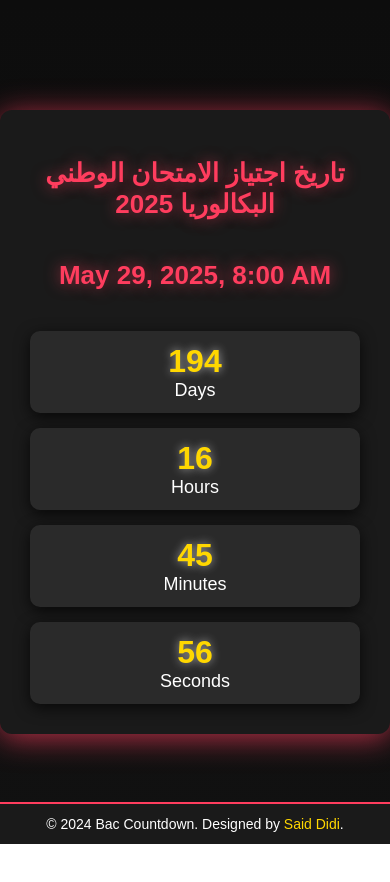
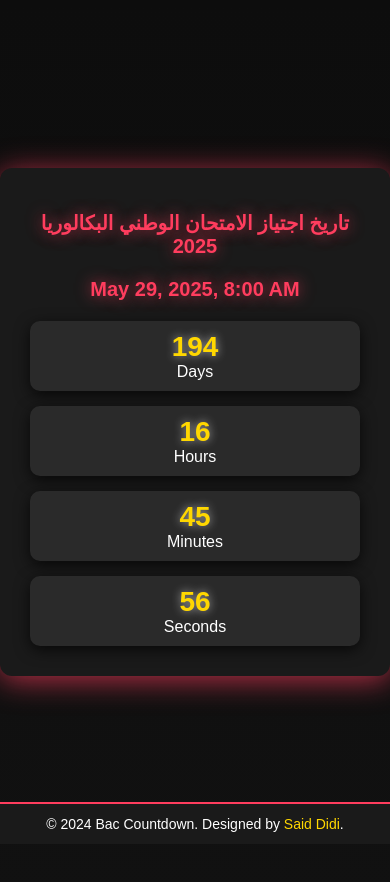
Before and after one commit to Saiddidi/second-cpontdown, a plain HTML site: page index.html in a window 390 px wide. Before the commit the page ends 844 px from the top, so only its background shows below. Drawn offline with Linux system fonts and the light colour scheme.

Commit message:
Update style.css

```diff
--- a/style.css
+++ b/style.css
@@ -1,91 +1,98 @@
-/* Body Styling */
+:root {
+  --theme-color: #ff3d5e;
+  --secondary-color: #ffd700;
+  --bg-color: #0d0d0d;
+  --bg-gradient-end: #111;
+  --container-bg: #1a1a1a;
+  --box-bg: #2a2a2a;
+  --text-color: #fff;
+  --shadow-color: rgba(255, 61, 94, 0.7);
+  --hover-glow: rgba(255, 61, 94, 0.9);
+}
+
 body {
   background: linear-gradient(
     to bottom,
-    #0d0d0d,
-    #111
-  ); /* Dark gradient background */
-  color: #ff3d5e; /* Main theme color */
-  font-family: "Arial", sans-serif; /* Clean, simple font */
+    var(--bg-color),
+    var(--bg-gradient-end)
+  );
+  color: var(--theme-color);
+  font-family: "Arial", sans-serif;
   display: flex;
-  flex-direction: column; /* Adjust for footer */
+  flex-direction: column;
   justify-content: center;
   align-items: center;
   height: 100vh;
   margin: 0;
   overflow: hidden;
+  padding-bottom: 60px; /* Avoid footer overlap */
 }
 
-/* Countdown Container Styling */
 .countdown-container {
   text-align: center;
   padding: 30px;
   border-radius: 12px;
-  background-color: #1a1a1a; /* Darker container background */
-  box-shadow: 0 4px 30px rgba(255, 61, 94, 0.7); /* Soft glowing effect */
+  background-color: var(--container-bg);
+  box-shadow: 0 4px 30px var(--shadow-color);
 }
 
-/* Heading Styling */
 h1 {
   font-size: 26px;
   margin-bottom: 40px;
-  color: #ff3d5e; /* Main theme color */
-  text-shadow: 0 0 15px rgba(255, 61, 94, 0.6); /* Glowing text effect */
+  color: var(--theme-color);
+  text-shadow: 0 0 15px var(--shadow-color);
 }
 
-/* Countdown Box Styling */
 #countdown {
   display: flex;
   justify-content: space-around;
+  flex-wrap: wrap;
   gap: 30px;
 }
 
 .time {
   font-size: 20px;
-  background-color: #2a2a2a; /* Darker box for contrast */
+  background-color: var(--box-bg);
   padding: 20px;
   border-radius: 10px;
   text-align: center;
-  color: #fff;
-  box-shadow: 0 4px 15px rgba(0, 0, 0, 0.7); /* Soft shadow for depth */
-  transition: transform 0.3s ease, box-shadow 0.3s ease; /* Smooth animations */
+  color: var(--text-color);
+  box-shadow: 0 4px 15px rgba(0, 0, 0, 0.7);
+  transition: transform 0.3s ease, box-shadow 0.3s ease;
 }
 
 .time:hover {
-  box-shadow: 0 0 25px rgba(255, 61, 94, 0.9); /* Bright glow effect on hover */
-  transform: translateY(-5px); /* Slight lift effect */
+  box-shadow: 0 0 25px var(--hover-glow);
+  transform: translateY(-5px);
 }
 
-/* Number Styling */
 span {
   font-size: 40px;
   font-weight: bold;
   display: block;
-  color: #ffd700; /* Bright yellow for numbers */
-  text-shadow: 0 0 10px rgba(255, 255, 255, 0.6); /* Subtle glow on numbers */
-  transition: transform 0.2s ease-in-out; /* Smooth scaling */
+  color: var(--secondary-color);
+  text-shadow: 0 0 10px rgba(255, 255, 255, 0.6);
+  transition: transform 0.2s ease-in-out;
 }
 
 span:active {
-  transform: scale(1.1); /* Slight scale on click */
+  transform: scale(1.1);
 }
 
-/* Footer Styling */
 footer {
-  margin-top: 40px;
-  padding: 12px 0;
-  background-color: #1a1a1a; /* Dark footer */
-  color: #fff;
-  width: 100%;
+  background-color: var(--container-bg);
+  color: var(--text-color);
+  border-top: 2px solid var(--theme-color);
   text-align: center;
   font-size: 14px;
-  border-top: 2px solid #ff3d5e;
+  width: 100%;
   position: absolute;
   bottom: 0;
+  padding: 12px 0;
 }
 
 footer a {
-  color: #ffd700; /* Bright yellow for links */
+  color: var(--secondary-color);
   text-decoration: none;
 }
 
@@ -109,3 +116,19 @@ footer a:hover {
     font-size: 32px;
   }
 }
+
+@media (max-width: 480px) {
+  h1 {
+    font-size: 20px;
+    margin-bottom: 20px;
+  }
+
+  .time {
+    font-size: 16px;
+    padding: 10px;
+  }
+
+  span {
+    font-size: 28px;
+  }
+}
```
